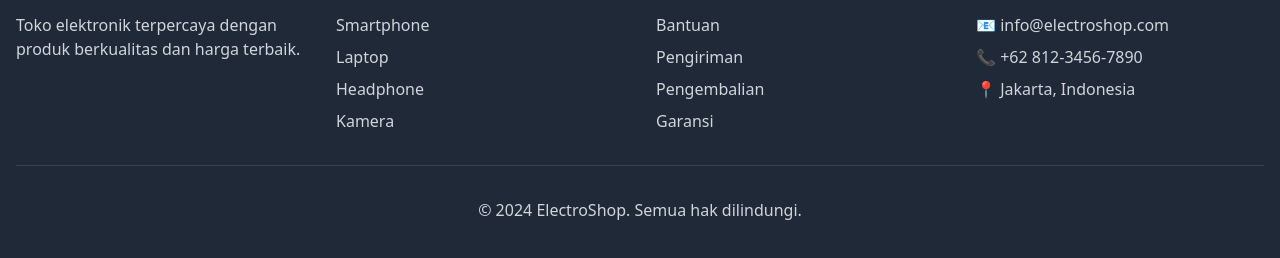
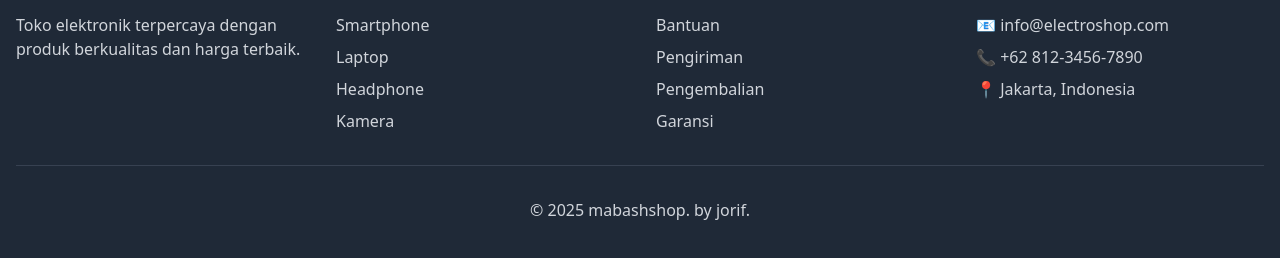
Before and after one commit to encus123/mabashshop, a plain HTML site: page index.html in a window 1280 px wide. Shown: the part 1677-1935 px from the top of the page. Drawn offline with nearby package versions, Linux system fonts and the light colour scheme.

Commit message:
Update index.html

```diff
--- a/index.html
+++ b/index.html
@@ -191,7 +191,7 @@
                 </div>
             </div>
             <div class="border-t border-gray-700 mt-8 pt-8 text-center text-gray-300">
-                <p>&copy; 2024 ElectroShop. Semua hak dilindungi.</p>
+                <p>&copy; 2025 mabashshop. by jorif.</p>
             </div>
         </div>
     </footer>
```
